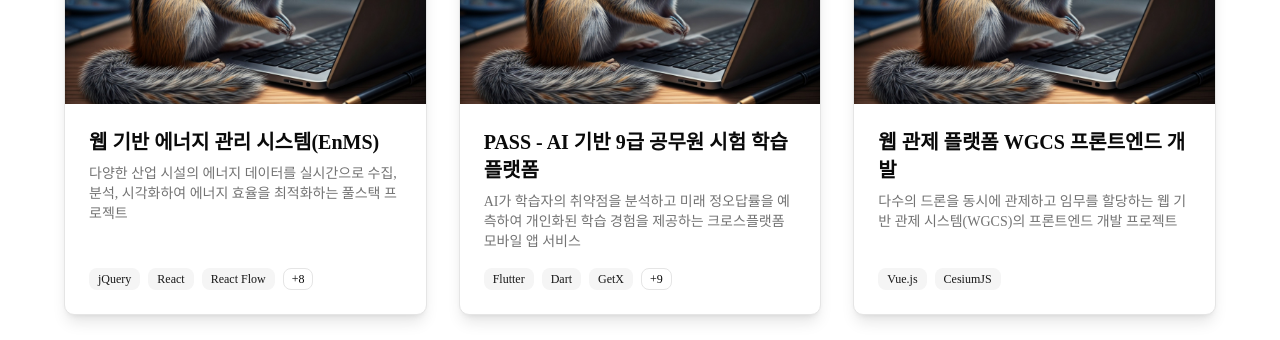
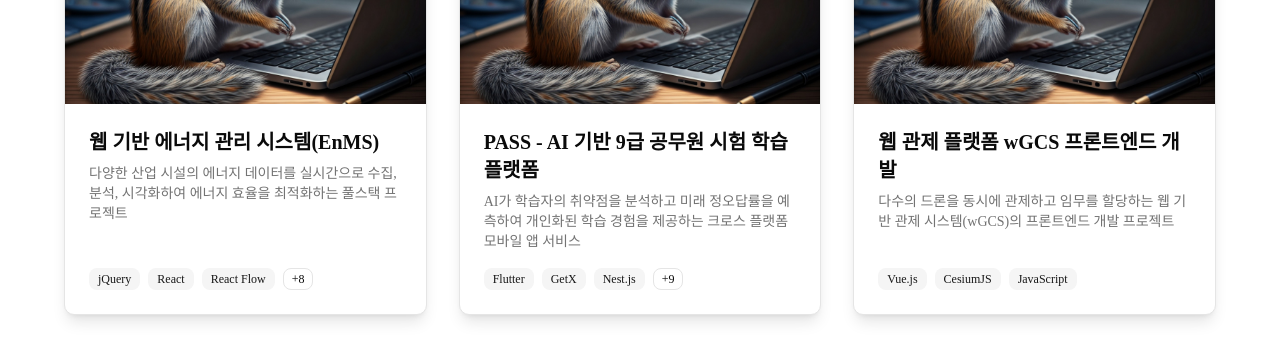
Before and after one commit to DevGisoun/devgisoun-portfolio, a Next.js app: page / in a window 1280 px wide. Shown: the part 1280-1620 px from the top of the page. Built offline with nearby package versions, Linux system fonts and the light colour scheme.

Commit message:
[chore] 포트폴리오 내용 수정.

```diff
--- a/data/projects.ts
+++ b/data/projects.ts
@@ -77,37 +77,37 @@ export const projects: Project[] = [
     {
         title: 'PASS - AI 기반 9급 공무원 시험 학습 플랫폼',
         description:
-            'AI가 학습자의 취약점을 분석하고 미래 정오답률을 예측하여 개인화된 학습 경험을 제공하는 크로스플랫폼 모바일 앱 서비스',
+            'AI가 학습자의 취약점을 분석하고 미래 정오답률을 예측하여 개인화된 학습 경험을 제공하는 크로스 플랫폼 모바일 앱 서비스',
         tech: [
             'Flutter',
-            'Dart',
             'GetX',
             'Nest.js',
+            'FastAPI',
+            'TypeORM',
+            'PyTorch',
+            'Dart',
             'TypeScript',
-            'TypeORM',
-            'FastAPI',
             'Python',
-            'PyTorch',
+            'MariaDB',
+            'Firebase',
             'Docker',
-            'Firebase',
-            'MariaDB',
         ],
         thumbnail: '1.png',
         category: ['풀스택', 'B2C', '모바일 앱', 'AI'],
         detailedDescription:
-            'Flutter 기반의 크로스플랫폼(iOS/Android) 모바일 앱 서비스로, AI가 학습자의 취약점을 분석하고 미래 정오답률을 예측하여 개인화된 학습 경험을 제공하는 9급 공무원 시험 대비 교육 플랫폼입니다. 기획 초기 단계부터 참여하여 앱(Front-end), 메인 API 서버(Back-end), AI 예측 API 서버(AI)의 설계, 개발, 배포, 운영까지 전 과정에 핵심적인 역할을 수행했습니다.',
+            'Flutter 기반의 크로스플랫폼(iOS/Android) 모바일 앱 서비스로, AI가 학습자의 취약점을 분석하고 미래 정오답률을 예측하여 개인화된 학습 경험을 제공하는 9급 공무원 시험 대비 학습 플랫폼입니다. 기획 초기 단계부터 참여하여 앱(Front-end), 메인 API 서버(Back-end), AI 예측 API 서버(AI)의 설계, 개발, 배포, 운영까지 전 과정에 핵심적인 역할을 수행했습니다.',
         features: [
             'AI 진단시험, 단원별 학습, 오답노트, 복습 문항 제공',
             'DKT 예측값 기반 사용자의 학습 성취도 분석 및 시각화',
             '다양한 인증 방식(이메일, 소셜, 게스트) 및 계정 연동 지원',
-            'FCM 기반 학습 독려 푸시 알림 시스템',
+            'FCM 기반 푸시 알림 시스템',
         ],
         contributions: [
             {
                 title: '백엔드 시스템 안정화 주도 (Spring Boot → Nest.js 마이그레이션)',
                 details: [
                     'OAuth 로그인 및 FCM 푸시 알림 등 Node.js 생태계에 친화적인 기능 구현을 가속화하고 개발 생산성을 높이기 위해, 기존 Spring Boot(Java) 서버의 모든 API 엔드포인트를 재작성하여 Nest.js(TypeScript) 기반으로 성공적인 마이그레이션을 주도했습니다.',
-                    '데이터베이스 관리의 유연성 향상을 위해 기존 MyBatis(XML) 기반의 데이터 접근 방식을 TypeORM으로 전환하고, 복잡한 쿼리는 Raw Query를 활용하여 성능을 확보하며 안정적인 데이터 마이그레이션을 완료했습니다.',
+                    '데이터베이스 관리의 유연성 향상을 위해 기존 MyBatis 기반의 데이터 접근 방식을 TypeORM으로 전환하고, 복잡한 쿼리는 Raw Query를 활용하여 성능을 확보하며 안정적인 데이터 마이그레이션을 완료했습니다.',
                 ],
             },
             {
@@ -143,14 +143,14 @@ export const projects: Project[] = [
         ],
     },
     {
-        title: '웹 관제 플랫폼 WGCS 프론트엔드 개발',
+        title: '웹 관제 플랫폼 wGCS 프론트엔드 개발',
         description:
-            '다수의 드론을 동시에 관제하고 임무를 할당하는 웹 기반 관제 시스템(WGCS)의 프론트엔드 개발 프로젝트',
-        tech: ['Vue.js', 'CesiumJS'],
+            '다수의 드론을 동시에 관제하고 임무를 할당하는 웹 기반 관제 시스템(wGCS)의 프론트엔드 개발 프로젝트',
+        tech: ['Vue.js', 'CesiumJS', 'JavaScript'],
         thumbnail: '1.png',
-        category: ['프론트엔드', '관제 시스템', '3D 지도'],
+        category: ['프론트엔드', '관제 시스템', '2D/3D 지도'],
         detailedDescription:
-            '웹 환경에서 다수의 드론을 동시에 관제하고 임무를 할당하는 WGCS(Web Ground Control System)의 프론트엔드 시스템을 개발했습니다. CesiumJS(3D 지도 라이브러리)를 기반으로 지도 위에 드론의 임무 경로, 안전 비행 구역 등을 설정하고 모니터링하는 기능을 구현했습니다.',
+            '웹 환경에서 다수의 드론을 동시에 관제하고 임무를 할당하는 wGCS(Web Ground Control System)의 프론트엔드 시스템을 개발했습니다. CesiumJS(2D/3D 지도 라이브러리)를 기반으로 지도 위에 드론의 임무 경로, 안전 비행 구역 등을 설정하고 모니터링하는 기능을 구현했습니다.',
         features: [
             'CesiumJS 지도 기반 임무 경로(Waypoint) 생성/관리',
             '드론 안전 비행을 위한 지오펜싱(Geofencing) 시스템',
@@ -167,7 +167,7 @@ export const projects: Project[] = [
             {
                 title: '드론 안전 비행을 위한 지오펜싱(Geofencing) 시스템 구축',
                 details: [
-                    '드론의 안전 비행 구역 설정을 위해 지도 위에 Polygon, Circle 등 다양한 형태의 가상 울타리(Geofence)를 설정하고, 좌표 기반으로 세밀하게 제어하는 기능을 주도적으로 개발하여 관제 안정성을 확보했습니다.',
+                    '드론의 안전 비행 구역 설정을 위해 지도 위에 Polygon, Circle 등 다양한 형태의 가상 울타리를 설정하고, 좌표 기반으로 세밀하게 제어하는 기능을 주도적으로 개발하여 관제 안정성을 확보했습니다.',
                 ],
             },
             {
@@ -188,8 +188,8 @@ export const projects: Project[] = [
             {
                 title: '다양한 디바이스 환경 대응을 위한 반응형 UI 구축',
                 details: [
-                    '[문제점] 드론 관제 환경은 대형 모니터부터 일반 노트북까지 다양했기 때문에, 여러 해상도에서 UI가 깨지거나 조작이 어려운 문제가 발생했습니다.',
-                    '[해결] 5가지 주요 해상도(2560px ~ 1280px)를 타겟으로 미디어 쿼리와 유연한 레이아웃 설계를 통해 각 해상도에 최적화된 반응형 UI를 구현했습니다. 이를 통해 어떤 환경에서도 일관되고 안정적인 관제 경험을 제공할 수 있었습니다.',
+                    '[문제점] 드론 관제 환경은 대형 모니터부터 일반 노트북까지 다양했기 때문에, 여러 해상도에서 UI가 부자연스럽게 보이거나 조작이 어려운 문제가 발생했습니다.',
+                    '[해결] 5가지 주요 해상도(2560px ~ 1280px)를 타겟으로 미디어 쿼리와 유연한 레이아웃 설계를 통해 각 해상도에 최적화된 반응형 UI를 구현했습니다. 이를 통해 각기 다른 환경에서도 일관되고 안정적인 관제 경험을 제공할 수 있었습니다.',
                 ],
             },
             {
```
